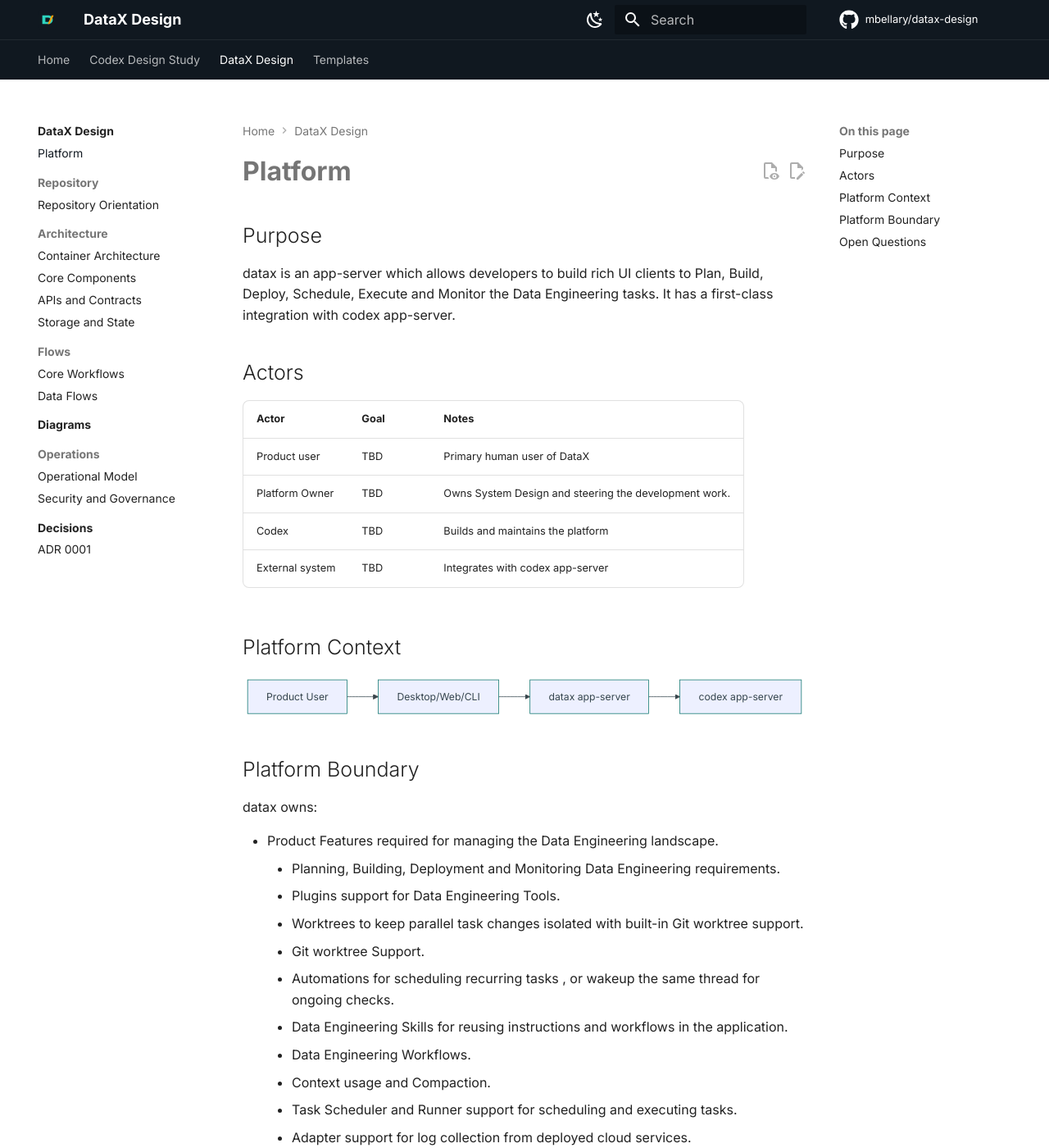
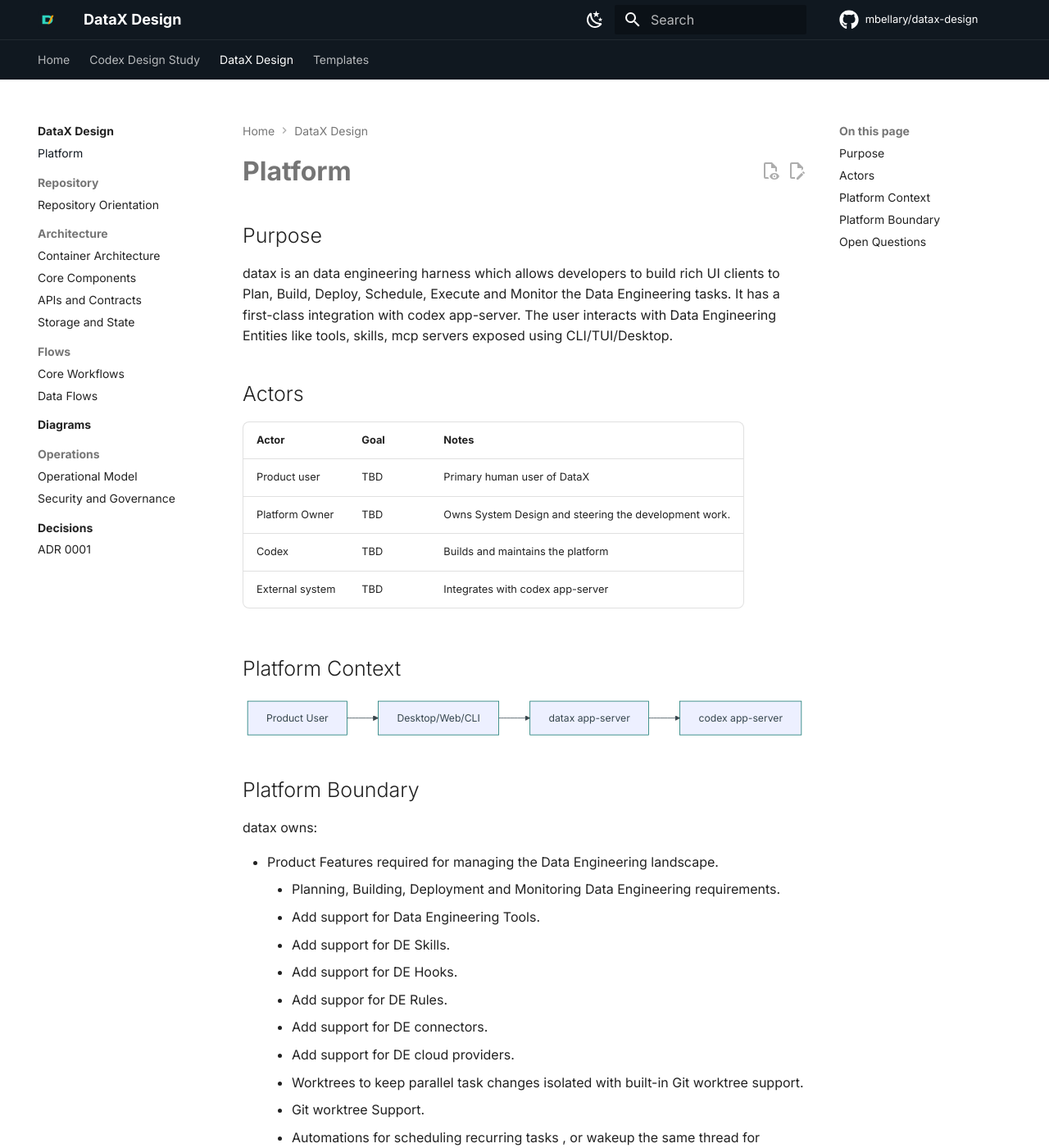
Before and after one commit to mbellary/datax-design, an MkDocs documentation site: the page built from docs/datax/platform.md, in a window 1280 px wide and 1400 px high. Shown: the whole window at 82% size. Built offline with MkDocs 1.6.1 and Material for MkDocs 9.7.7, drawn with Linux system fonts in a browser that asks for light colours; comment, search, counter and statistics services are not loaded.

Commit message:
add datax roadmap

```diff
--- a/docs/datax/platform.md
+++ b/docs/datax/platform.md
@@ -2,7 +2,7 @@
 
 ## Purpose
 
-datax is an app-server which allows developers to build rich UI clients to Plan, Build, Deploy, Schedule, Execute and Monitor the Data Engineering tasks. It has a first-class integration with codex app-server.
+datax is an data engineering harness which allows developers to build rich UI clients to Plan, Build, Deploy, Schedule, Execute and Monitor the Data Engineering tasks. It has a first-class integration with codex app-server. The user interacts with Data Engineering Entities like tools, skills, mcp servers exposed using CLI/TUI/Desktop.
 
 
 ## Actors
@@ -29,7 +29,12 @@ datax owns:
 
 - Product Features required for managing the Data Engineering landscape.
     - Planning, Building, Deployment and Monitoring Data Engineering requirements.
-    - Plugins support for Data Engineering Tools.
+    - Add support for Data Engineering Tools.
+    - Add support for DE Skills.
+    - Add support for DE Hooks.
+    - Add suppor for DE Rules.
+    - Add support for DE connectors.
+    - Add support for DE cloud providers.
     - Worktrees to keep parallel task changes isolated with built-in Git worktree support.
     - Git worktree Support.
     - Automations for scheduling recurring tasks , or wakeup the same thread for ongoing checks.
```
